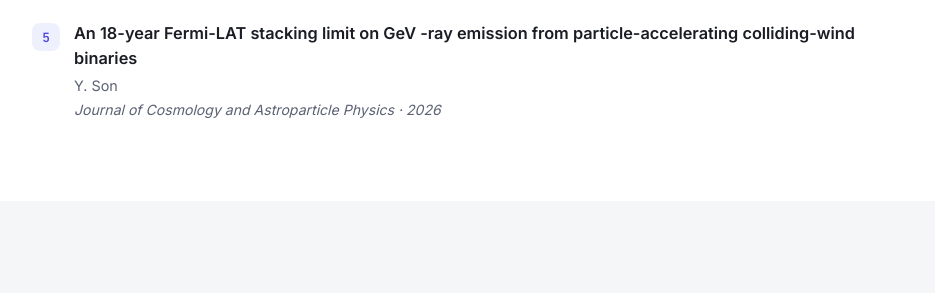
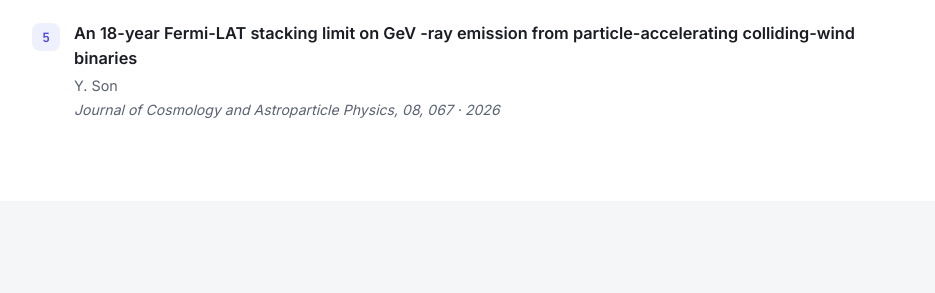
Before and after one commit to virusfunk/virusfunk.github.io, a Jekyll site: the page built from index.html, in a window 1280 px wide and 900 px high, scrolled down 2073 px. Shown: the part 159-452 px from the top of the window, without its empty margins (172-1107 px from the left). Built offline with Jekyll 4.4.1, drawn with Linux system fonts in a browser that asks for light colours.

Commit message:
Update publications.yml

```diff
--- a/_data/publications.yml
+++ b/_data/publications.yml
@@ -31,7 +31,7 @@ first:
 
   - title: "An 18-year Fermi-LAT stacking limit on GeV  -ray emission from particle-accelerating colliding-wind binaries"
     authors: "Y. Son"
-    venue: "Journal of Cosmology and Astroparticle Physics"
+    venue: "Journal of Cosmology and Astroparticle Physics, 08, 067"
     year: 2026
     link: "https://doi.org/10.1088/1475-7516/2026/08/067"
 
```
